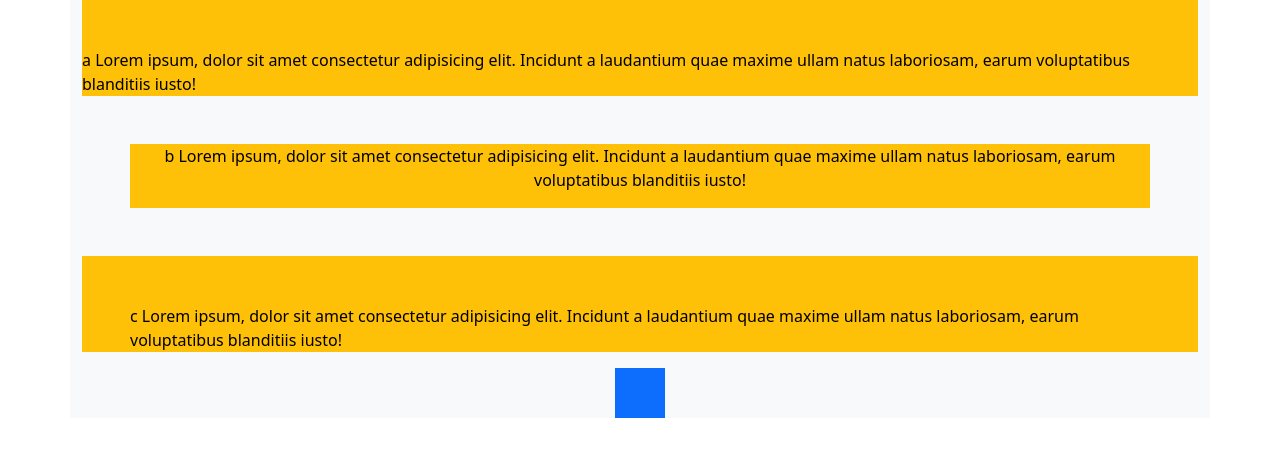
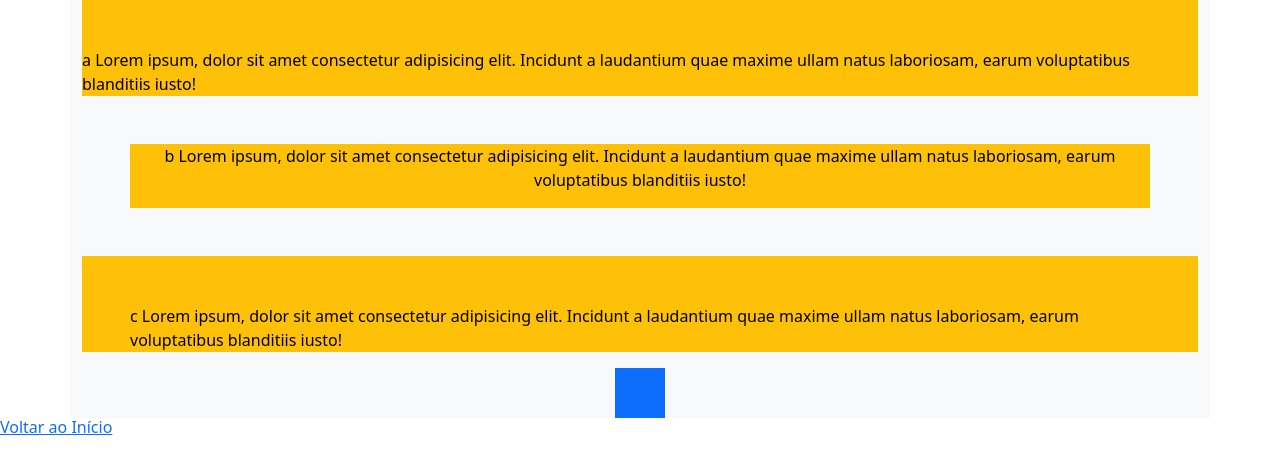
Before and after one commit to DaniloVieiraCosta1729/Aprendendo_Bootstrap, a website: page pagina_para_as_aulas/aplicacao11/index.html in a window 1280 px wide. Drawn offline with nearby package versions, Linux system fonts and the light colour scheme.

Commit message:
Atualiza o arquivo da aula 11; adiciona link para home.

```diff
--- a/pagina_para_as_aulas/aplicacao11/index.html
+++ b/pagina_para_as_aulas/aplicacao11/index.html
@@ -26,5 +26,6 @@
 
         <div class="container bg-primary mx-auto" style="height: 50px; width: 50px;"></div>
     </div>
+    <h3 class="h6"><a href="/pagina_para_as_aulas/index.html">Voltar ao Início</a></h3>
 </body>
 </html>
```
